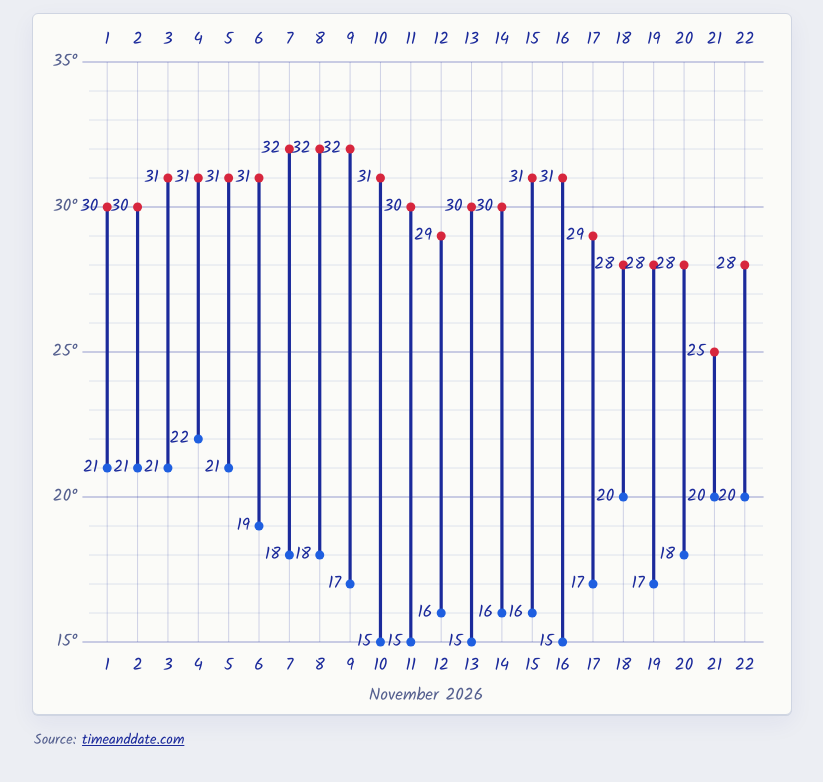
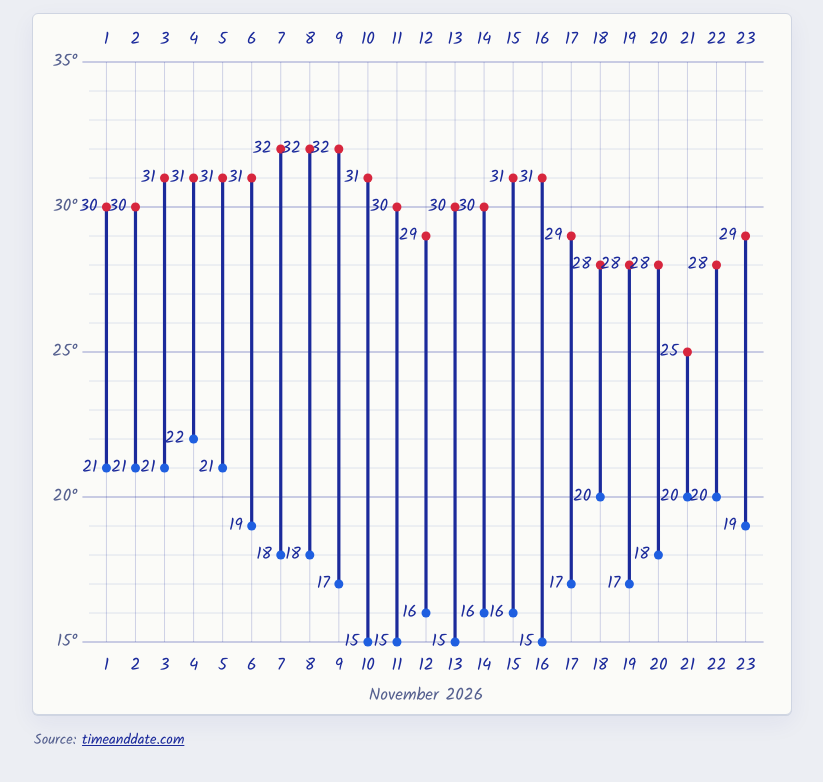
Before and after one commit to asingh44878/temp-nov-2026, a plain HTML site: page index.html in a window 1280 px wide. Shown: the part 94-876 px from the top of the page, without its empty margins (228-1051 px from the left). Drawn offline with nearby package versions, Linux system fonts and the light colour scheme.

Commit message:
Add weather data for day 23

```diff
--- a/index.html
+++ b/index.html
@@ -120,7 +120,8 @@
     { day: 19, min: 17, max: 28},
     { day: 20, min: 18, max: 28},
     { day: 21, min: 20, max: 25},
-    { day: 22, min: 20, max: 28}
+    { day: 22, min: 20, max: 28},
+    { day: 23, min: 19, max: 29}
   ];
 
   const Y_MIN = 15, Y_MAX = 35;
```
